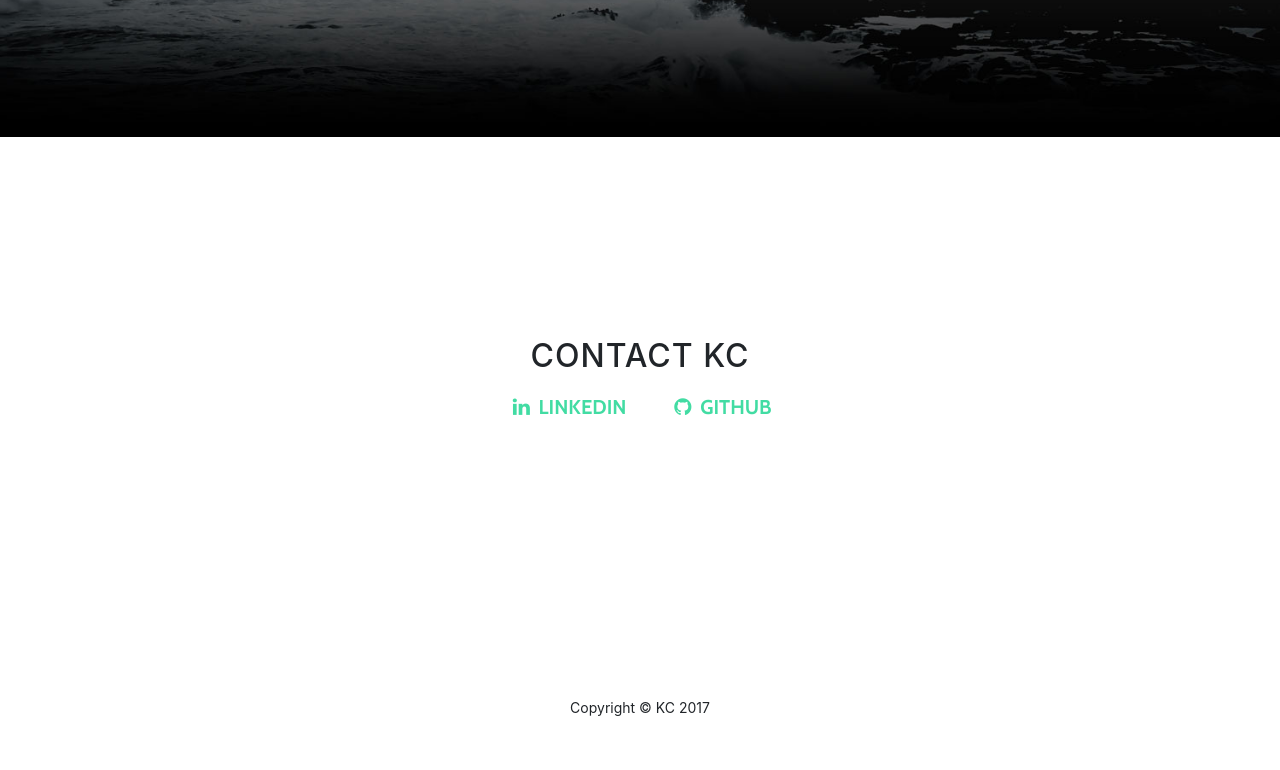
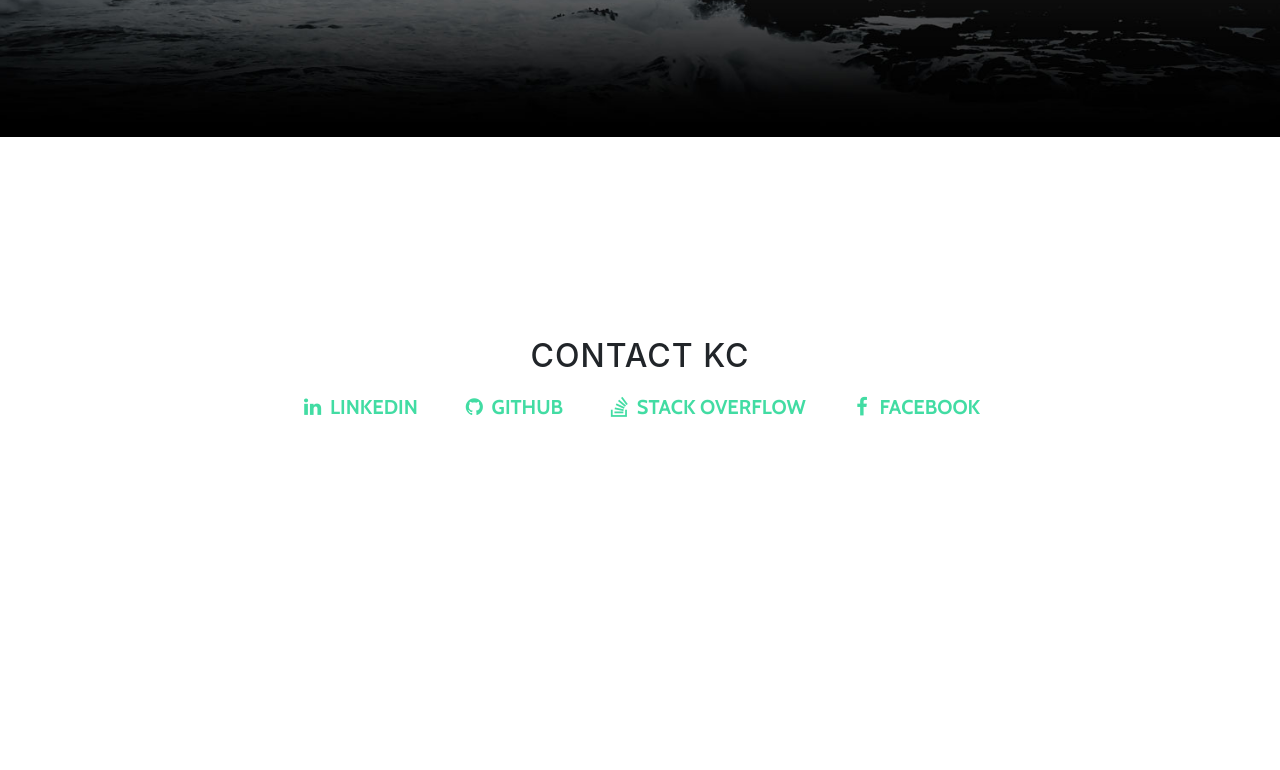
Before and after one commit to Case-E/case-e.github.io, a website with bundled scripts: page index.html in a window 1280 px wide. Shown: the part 663-1433 px from the top of the page. After the commit the page ends 1310 px from the top, so only its background shows below. Built offline with nearby package versions, Linux system fonts and the light colour scheme.

Commit message:
Added Stackoverflow and FB

```diff
--- a/index.html
+++ b/index.html
@@ -86,26 +86,12 @@
       </div>
     </section> -->
 
-    <!-- Download Section -->
-    <!-- <section id="download" class="download-section content-section text-center">
-      <div class="container">
-        <div class="col-lg-8 mx-auto">
-          <h2>Download Grayscale</h2>
-          <p>You can download Grayscale for free on the preview page at Start Bootstrap.</p>
-          <a href="http://startbootstrap.com/template-overviews/grayscale/" class="btn btn-default btn-lg">Visit Download Page</a>
-        </div>
-      </div>
-    </section> -->
-
     <!-- Contact Section -->
     <section id="contact" class="content-section text-center">
       <div class="container">
         <div class="row">
           <div class="col-lg-8 mx-auto">
             <h2>Contact KC</h2>
-            <!-- <p>Feel free to leave us a comment on the
-              <a href="http://startbootstrap.com/template-overviews/grayscale/">Grayscale template overview page</a>
-              on Start Bootstrap to give some feedback about this theme!</p> -->
             <ul class="list-inline banner-social-buttons">
               <li class="list-inline-item">
                 <a href="https://www.linkedin.com/in/krishnachaitanya90" target="_blank" class="btn btn-default btn-lg">
@@ -119,12 +105,18 @@
                   <span class="network-name">Github</span>
                 </a>
               </li>
-              <!-- <li class="list-inline-item">
-                <a href="https://plus.google.com/+Startbootstrap/posts" class="btn btn-default btn-lg">
-                  <i class="fa fa-google-plus fa-fw"></i>
-                  <span class="network-name">Google+</span>
+              <li class="list-inline-item">
+                <a href="https://stackoverflow.com/users/3514632/kaycee" target="_blank" class="btn btn-default btn-lg">
+                  <i class="fa fa-stack-overflow fa-fw"></i>
+                  <span class="network-name">Stack Overflow</span>
                 </a>
-              </li> -->
+              </li>
+              <li class="list-inline-item">
+                <a href="https://www.facebook.com/fb4chaitu" target="_blank" class="btn btn-default btn-lg">
+                  <i class="fa fa-facebook fa-fw"></i>
+                  <span class="network-name">Facebook</span>
+                </a>
+              </li>
             </ul>
           </div>
         </div>
@@ -135,11 +127,11 @@
     <!-- <div id="map"></div> -->
 
     <!-- Footer -->
-    <footer>
+    <!-- <footer>
       <div class="container text-center">
         <p>Copyright &copy; KC 2017</p>
       </div>
-    </footer>
+    </footer> -->
 
     <!-- Bootstrap core JavaScript -->
     <script src="vendor/jquery/jquery.min.js"></script>
```
